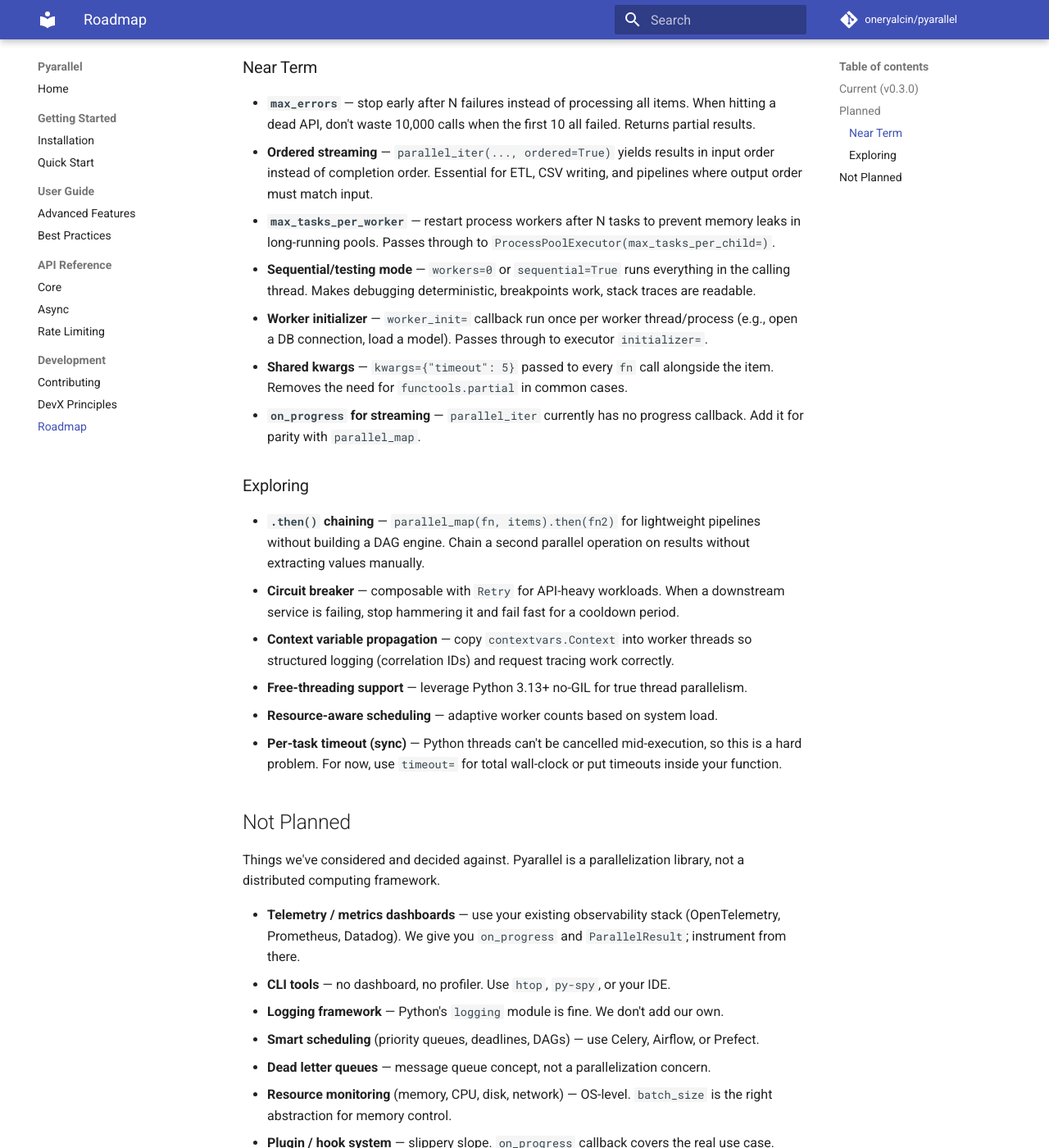
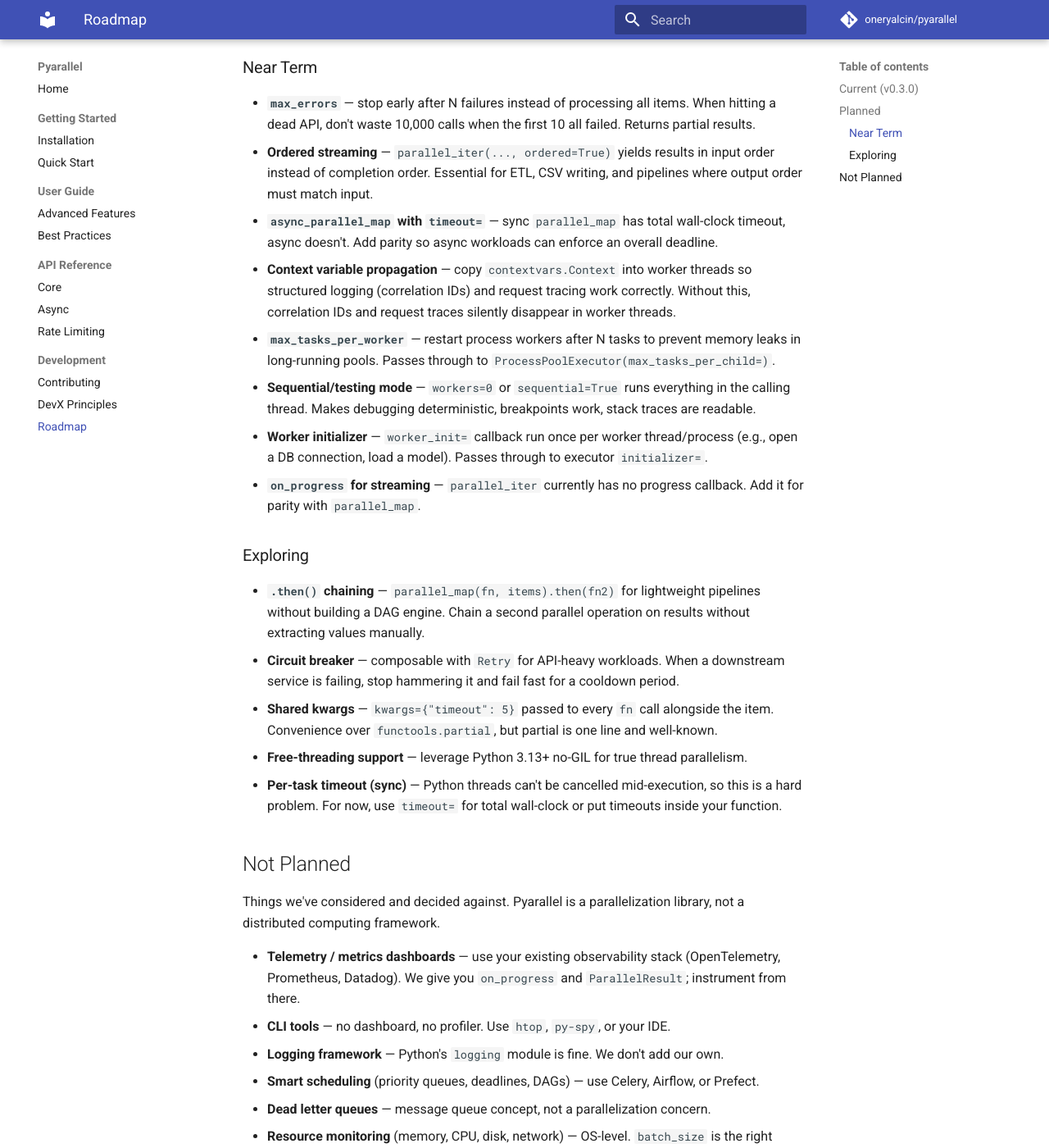
Before and after one commit to oneryalcin/pyarallel, an MkDocs documentation site: the page built from docs/development/roadmap.md, in a window 1280 px wide and 1400 px high, scrolled down 715 px. Shown: the whole window at 82% size. Built offline with MkDocs 1.6.1 and Material for MkDocs 9.7.7, drawn with Linux system fonts in a browser that asks for light colours; comment, search, counter and statistics services are not loaded; some of the changed text lies outside the part shown.

Commit message:
Update roadmap priorities
- Promote contextvars propagation and async timeout to Near Term
- Demote shared kwargs to Exploring
- Move resource-aware scheduling to Not Planned

```diff
--- a/docs/development/roadmap.md
+++ b/docs/development/roadmap.md
@@ -23,19 +23,19 @@
 
 - **`max_errors`** — stop early after N failures instead of processing all items. When hitting a dead API, don't waste 10,000 calls when the first 10 all failed. Returns partial results.
 - **Ordered streaming** — `parallel_iter(..., ordered=True)` yields results in input order instead of completion order. Essential for ETL, CSV writing, and pipelines where output order must match input.
+- **`async_parallel_map` with `timeout=`** — sync `parallel_map` has total wall-clock timeout, async doesn't. Add parity so async workloads can enforce an overall deadline.
+- **Context variable propagation** — copy `contextvars.Context` into worker threads so structured logging (correlation IDs) and request tracing work correctly. Without this, correlation IDs and request traces silently disappear in worker threads.
 - **`max_tasks_per_worker`** — restart process workers after N tasks to prevent memory leaks in long-running pools. Passes through to `ProcessPoolExecutor(max_tasks_per_child=)`.
 - **Sequential/testing mode** — `workers=0` or `sequential=True` runs everything in the calling thread. Makes debugging deterministic, breakpoints work, stack traces are readable.
 - **Worker initializer** — `worker_init=` callback run once per worker thread/process (e.g., open a DB connection, load a model). Passes through to executor `initializer=`.
-- **Shared kwargs** — `kwargs={"timeout": 5}` passed to every `fn` call alongside the item. Removes the need for `functools.partial` in common cases.
 - **`on_progress` for streaming** — `parallel_iter` currently has no progress callback. Add it for parity with `parallel_map`.
 
 ### Exploring
 
 - **`.then()` chaining** — `parallel_map(fn, items).then(fn2)` for lightweight pipelines without building a DAG engine. Chain a second parallel operation on results without extracting values manually.
 - **Circuit breaker** — composable with `Retry` for API-heavy workloads. When a downstream service is failing, stop hammering it and fail fast for a cooldown period.
-- **Context variable propagation** — copy `contextvars.Context` into worker threads so structured logging (correlation IDs) and request tracing work correctly.
+- **Shared kwargs** — `kwargs={"timeout": 5}` passed to every `fn` call alongside the item. Convenience over `functools.partial`, but partial is one line and well-known.
 - **Free-threading support** — leverage Python 3.13+ no-GIL for true thread parallelism.
-- **Resource-aware scheduling** — adaptive worker counts based on system load.
 - **Per-task timeout (sync)** — Python threads can't be cancelled mid-execution, so this is a hard problem. For now, use `timeout=` for total wall-clock or put timeouts inside your function.
 
 ## Not Planned
@@ -48,6 +48,7 @@
 - **Smart scheduling** (priority queues, deadlines, DAGs) — use Celery, Airflow, or Prefect.
 - **Dead letter queues** — message queue concept, not a parallelization concern.
 - **Resource monitoring** (memory, CPU, disk, network) — OS-level. `batch_size` is the right abstraction for memory control.
+- **Resource-aware scheduling** — adaptive worker counts based on system load. This is autoscaling, a different problem domain. Set `workers` explicitly based on your environment.
 - **Plugin / hook system** — slippery slope. `on_progress` callback covers the real use case.
 
 ---
```
